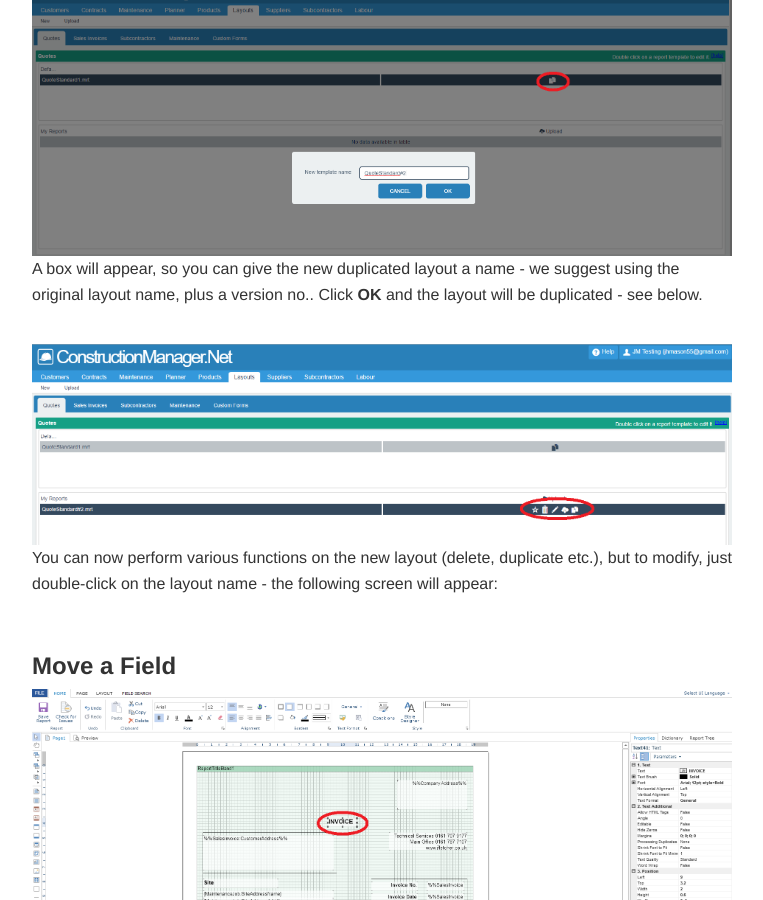
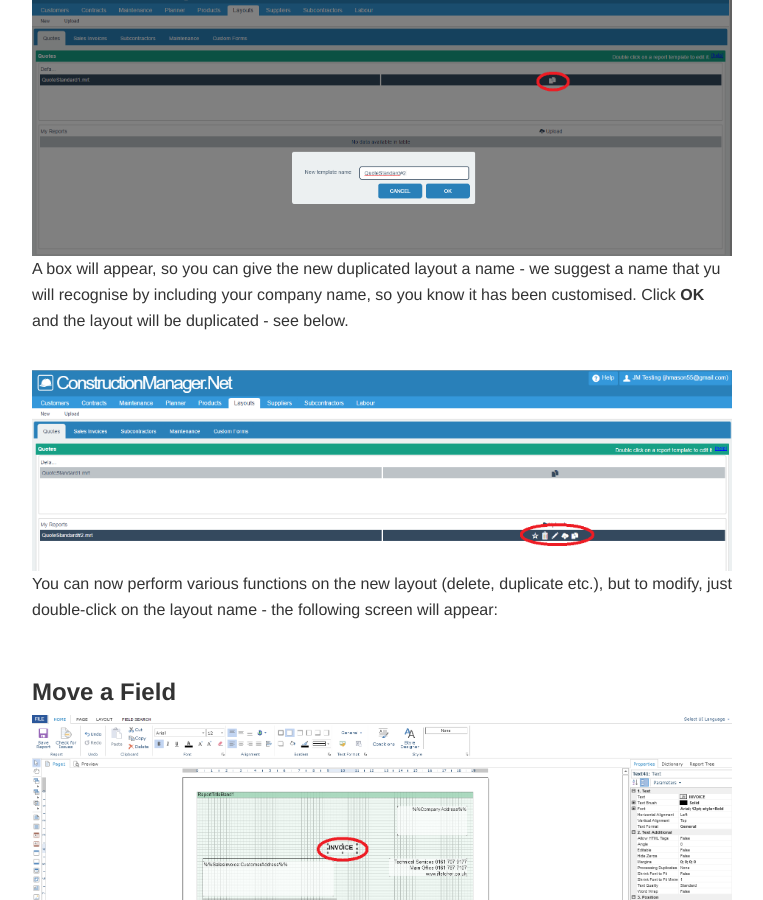
Before and after one commit to JNCSolutions/ConstructionManagerDocs, a Jekyll site: the page built from layouts.html, in a window 1280 px wide and 900 px high, scrolled down 1197 px. Shown: the whole window, without its empty margins (258-1021 px from the left). Built offline with Jekyll 4.4.1, drawn with Linux system fonts in a browser that asks for light colours.

Commit message:
Update layouts.html

```diff
--- a/layouts.html
+++ b/layouts.html
@@ -41,7 +41,7 @@
     <img src="img/Layouts_Duplicate_01.PNG" style="width: 100%;">
     <br>
     <p>A box will appear, so you can give the new duplicated layout a name -
-        we suggest using the original layout name, plus a version no..
+        we suggest a name that yu will recognise by including your company name, so you know it has been customised.
         Click <b>OK</b> and the layout will be duplicated - see below.</p>
     <br>
     <img src="img/Layouts_Duplicate_02.PNG" style="width: 100%;">
```
